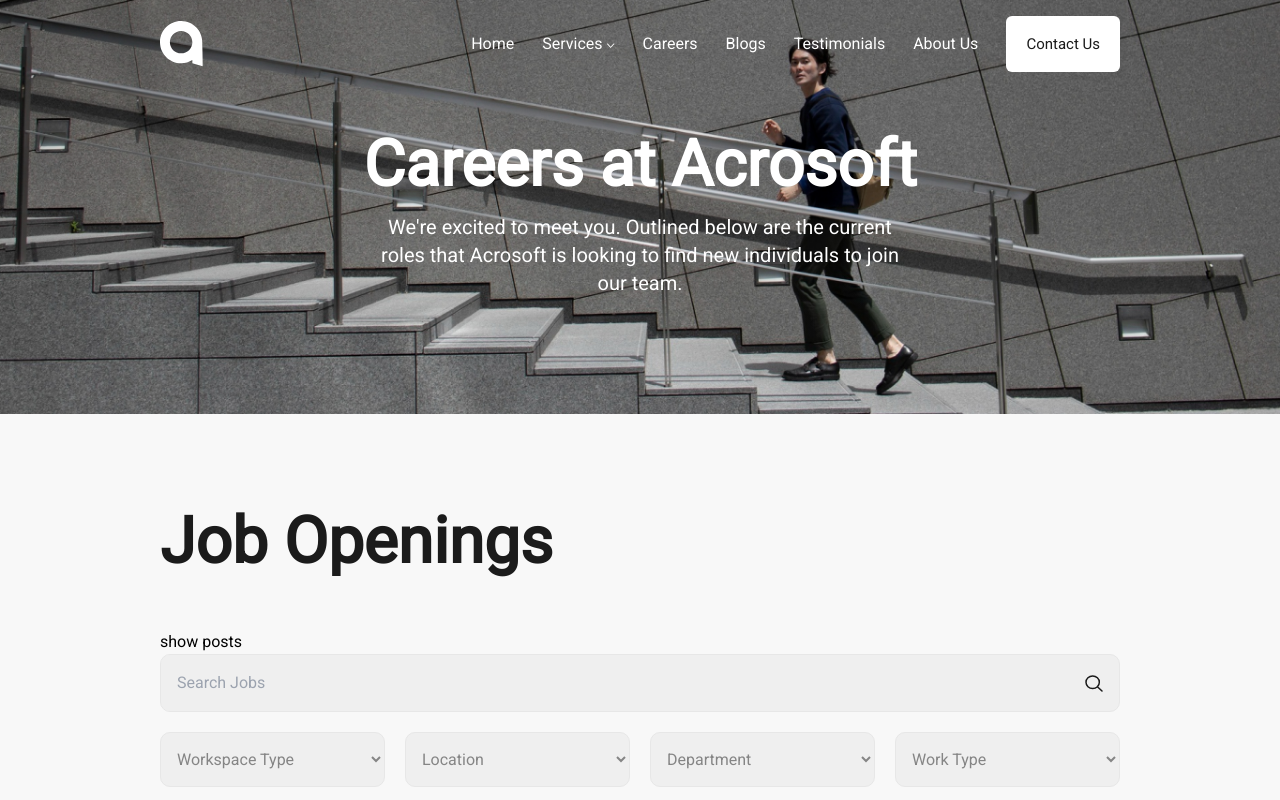
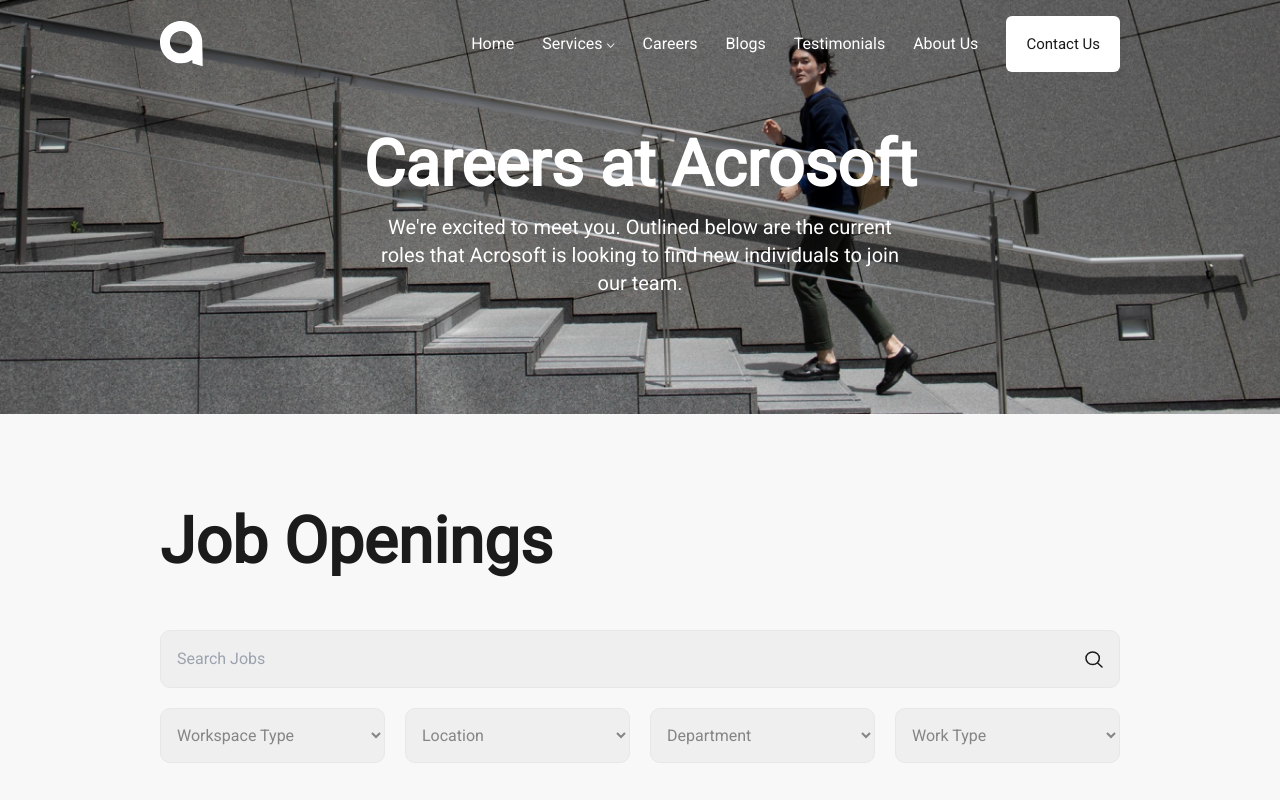
Before and after one commit to SIPOperations/acrosoft_website, a Next.js app: page /careers in a window 1280 px wide. Shown: the top 800 px of the page. Built offline with nearby package versions, Linux system fonts and the light colour scheme.

Commit message:
remove extra btn

```diff
--- a/components/JobForm.js
+++ b/components/JobForm.js
@@ -4,12 +4,13 @@ import Image from "next/image";
 
 const JobForm = (props) => {
   const selectFields=['Workspace Type','Location','Department','Work Type']
-  const showPost=()=>{
-    console.log(props.posts)
-  }
+  // const showPost=()=>{
+  //   console.log(props.posts)
+  // }
+  console.log(props)
   return (
     <div>
-      <button onClick={showPost}>show posts</button>
+      {/* <button onClick={showPost}>show posts</button> */}
       <form
       className="grid grid-cols-1 lg:grid-cols-4 gap-5">
         <span className="overflow-hidden rounded-[10px] flex items-center justify-center bg-[#EFEFEF]
```
